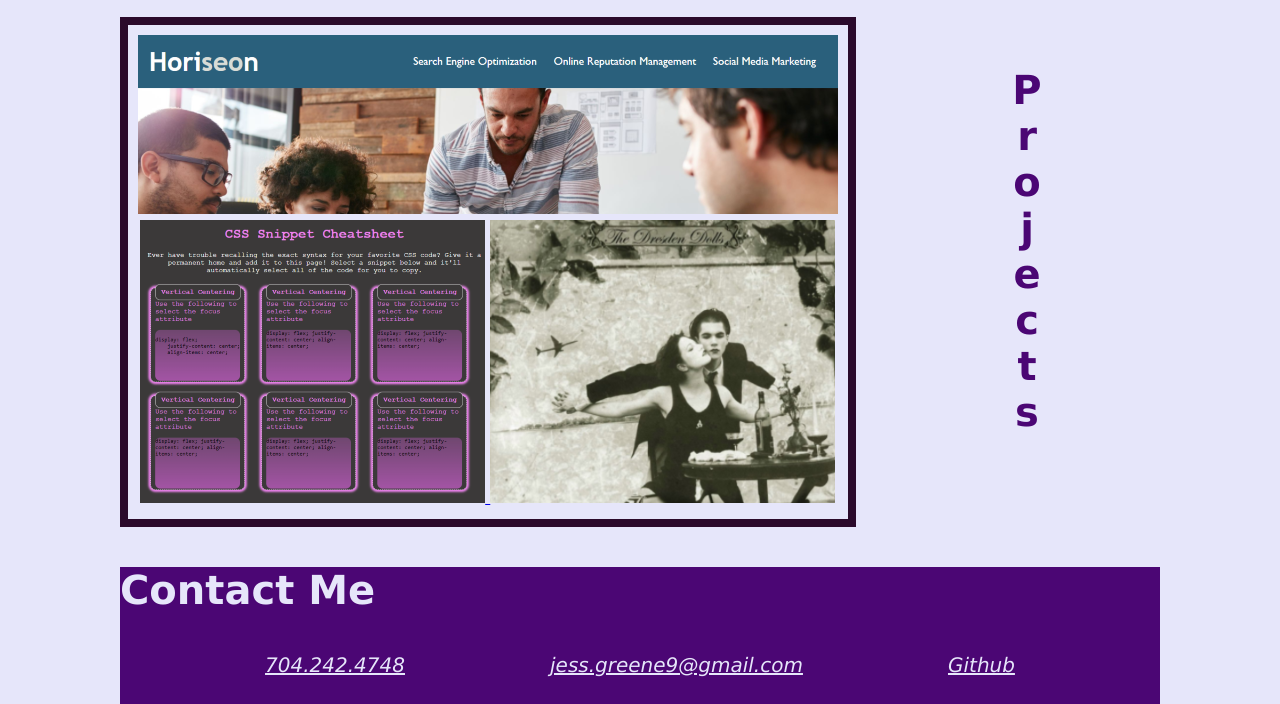
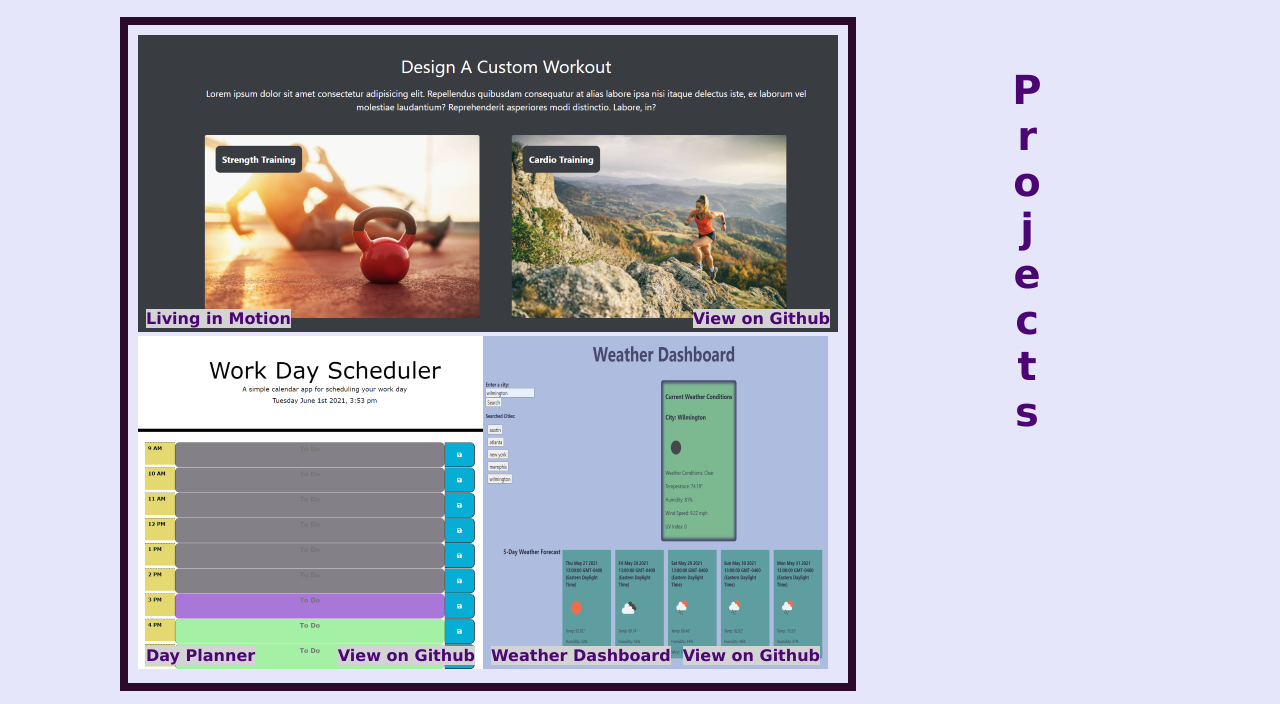
Before and after one commit to jessgreene9/jess-greene-portfolio, a plain HTML site: page index.html in a window 1280 px wide. Shown: the part 716-1420 px from the top of the page. Drawn offline with Linux system fonts and the light colour scheme.

Commit message:
updated linkedin, added resume, updated styling, added links

```diff
--- a/assets/css/stylesheet.css
+++ b/assets/css/stylesheet.css
@@ -5,6 +5,7 @@ body {
   width: 1040px;
   justify-content: center;
   align-items: center;
+
 }
 
 /* displays navigation bar spaced evenly at top of page */
@@ -86,9 +87,7 @@ h2 {
   align-items: flex-start;
 }
 
-.small-projects {
-  padding: 2.2px;
-}
+
 
 .contactme h3 {
   font-size: 40px;
@@ -152,13 +151,14 @@ footer {
   }
 
   .large-project a img {
-      width: 50%;
+      width: 100%;
+      max-width: 600px;
   }
-
-  .small-projects a img{
+/*
+  .small-projects div img{
     width: 25%;
     height: 25%;
-  }
+  } */
 
 
 
@@ -173,4 +173,48 @@ footer {
   footer {
       float: left;
   }
+  .large-project, .small-projects {
+    max-width:100%;
+  }
 }
+
+.large-project, .small-projects  {
+  position: relative;
+  text-align: center;
+  color: white;
+  max-width:100%;}
+
+.project-title {
+  position: absolute;
+  bottom: 8px;
+  left: 8px;
+  background-color:lightgray;
+  color: rgb(75, 6, 116);
+  font-weight: bold;
+  font-size: 16px;
+
+}
+
+.project-github {
+  position: absolute;
+  bottom: 8px;
+  right: 8px;
+  background-color:lightgray;
+  color: rgb(75, 6, 116);
+  font-weight: bold;
+  font-size: 16px;
+}
+
+.small-projects {
+  display: flex;
+}
+
+.dayplanner {
+position: relative;
+  display: inline-block;
+}
+
+.weather {
+position: relative;
+  display: inline-block;
+}
--- a/index.html
+++ b/index.html
@@ -16,6 +16,7 @@
             <a href="#aboutme">About Me</a>
             <a href="#work">Projects</a>
             <a href="#contact">Contact Me</a>
+            <a href="./assets/resume/Jess Greene RESUME1.0 2021.pdf"></a>
             <a href="https://www.linkedin.com/in/jess-greene-241139211" target="_blank"> LinkedIn</a>
         </nav>
         <h1>Jess Greene</h1>
@@ -54,18 +55,37 @@
             <article>
                 <!--contains first portfolio item sized larger-->
                 <div class="large-project">
-                    <a href="https://jessgreene9.github.io/horiseon-seo-project/" target="_blank">
-                        <img src="./assets/images/horiseon-8.png" alt="Horiseon SEO Project" />
-                    </a>
+                    <div>
+                        <img src="./assets/images/living-in-motion.png" alt="Living in Motion" />
+                        <a href="https://jessgreene9.github.io/living-in-motion/" target="_blank">
+                            <div class="project-title">Living in Motion </div>
+                        </a>
+                        <a href="https://github.com/jessgreene9/living-in-motion/" target="_blank">
+                            <div class="project-github">View on Github </div>
+                        </a>
+                    </div>
                 </div>
                 <!--other portfolio images with links-->
                 <div class="small-projects">
-                    <a href="https://jessgreene9.github.io/mini-project-02/" target="_blank">
-                        <img src="./assets/images/css-snippet-3.png" alt="CSS Snippets" />
+                <div class= "dayplanner">
+                    <img src="./assets/images/dayplanner.png" alt="Day Planner" />
+                    <a href="https://jessgreene9.github.io/day-planner/" target="_blank">
+                        <div class="project-title">Day Planner </div>
                     </a>
-                    <a href="https://jessgreene9.github.io/fanpage/" target="_blank">
-                        <img src="./assets/images/dresden-dolls-4.png" alt="Dresden Dolls" />
+                    <a href="https://github.com/jessgreene9/day-planner" target="_blank">
+                        <div class="project-github">View on Github </div>
                     </a>
+
+                </div>
+                <div class="weather">
+
+                    <img src="./assets/images/screenshot-weather2.png" alt="Weather Dashboard" />
+                    <a href="https://jessgreene9.github.io/weather-app/" target="_blank">
+                        <div class="project-title">Weather Dashboard </div></a>
+                        <a href="https://github..com/jessgreene9/weather-app/" target="_blank">
+                            <div class="project-github">View on Github </div></a>
+
+            </div>
                 </div>
             </article>
             <div class="projects-header">
```
Also changed, not shown: assets/images/2021-06-01-15-54-jessgreene9.github.io.png (added), assets/images/dayplanner.png (added), assets/images/living-in-motion.png (added), assets/images/screenshot-weather.png (added), assets/images/screenshot-weather2.png (added), 2 other files.
